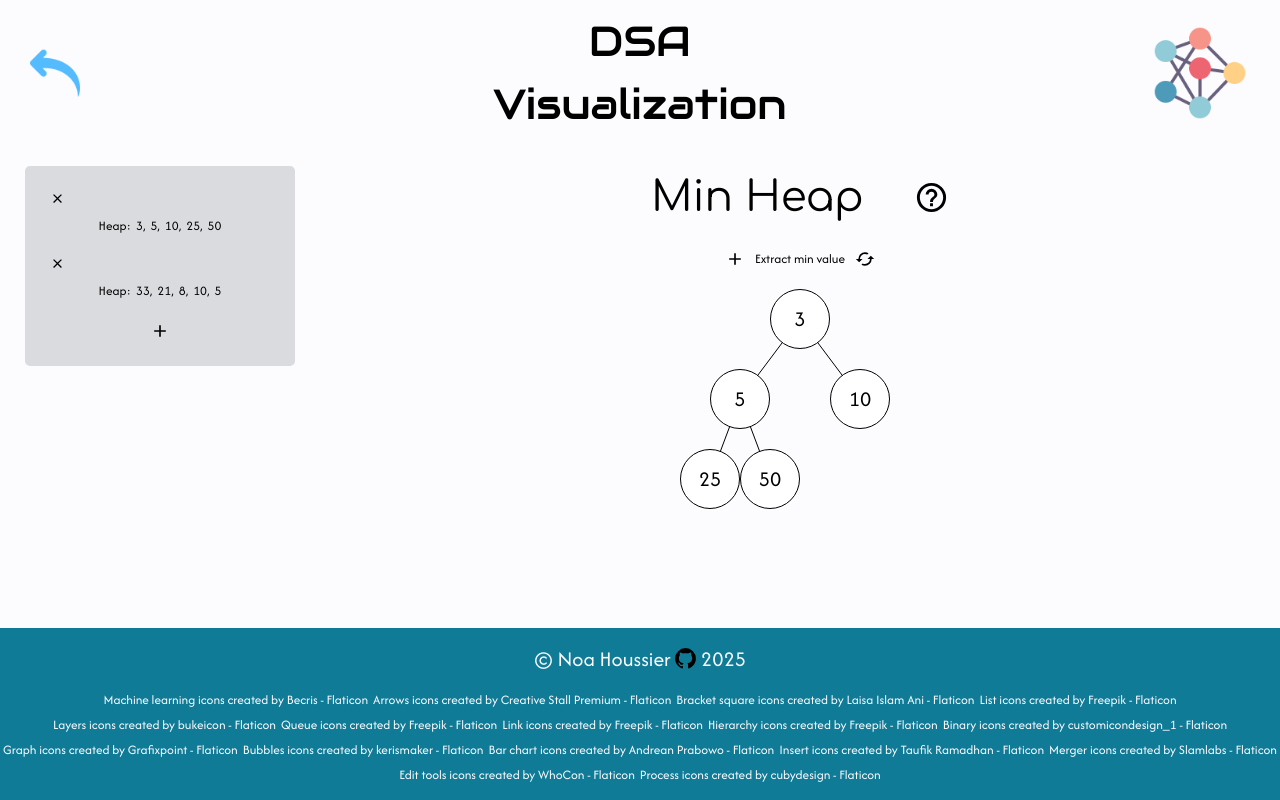
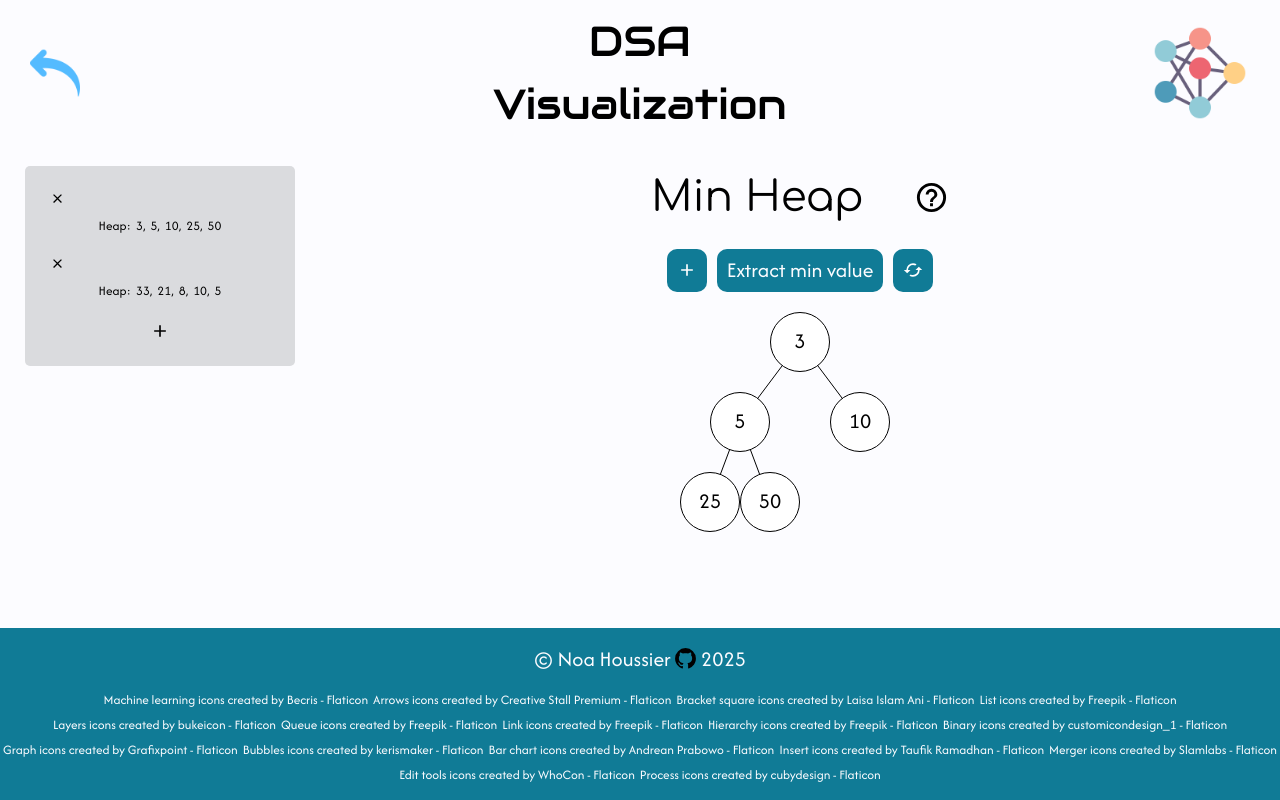
Before and after one commit to NestorNebula/dsa-visualization, a React (Vite) app: page /data-structures/heap in a window 1280 px wide. Built offline with nearby package versions, Linux system fonts and the light colour scheme.

Commit message:
feat: update input and options styles

```diff
--- a/src/components/forms/input/Input.styles.ts
+++ b/src/components/forms/input/Input.styles.ts
@@ -20,6 +20,8 @@ const Input = styled.input`
 `;
 const Label = styled.label`
   position: absolute;
+  height: 100%;
+  overflow: scroll;
 `;
 
 export { Container, Input, Label };
--- a/src/components/options/button/OptionsButton.styles.ts
+++ b/src/components/options/button/OptionsButton.styles.ts
@@ -1,7 +1,7 @@
 import styled from 'styled-components';
 
 const OptionsButton = styled.button`
-  font-size: var(--fs-s);
+  font-size: var(--fs-m);
 
   & > img {
     min-width: 2rem;
--- a/src/components/options/dialog/OptionsDialog.styles.ts
+++ b/src/components/options/dialog/OptionsDialog.styles.ts
@@ -19,6 +19,10 @@ const OptionsDialog = styled.div`
   & > form {
     font-size: var(--fs-s);
   }
+
+  & button {
+    font-size: var(--fs-s);
+  }
 `;
 
 export { OptionsDialog };
--- a/src/components/options/list/OptionsList.styles.ts
+++ b/src/components/options/list/OptionsList.styles.ts
@@ -3,6 +3,17 @@ import styled from 'styled-components';
 const OptionsList = styled.div`
   display: flex;
   gap: 1rem;
+
+  & > button {
+    background-color: ${(props) => props.theme.darkBlue};
+    color: ${(props) => props.theme.white};
+    padding: 0.5rem 1rem;
+    border-radius: 10px;
+
+    & > img {
+      filter: invert();
+    }
+  }
 `;
 
 export { OptionsList };
```
